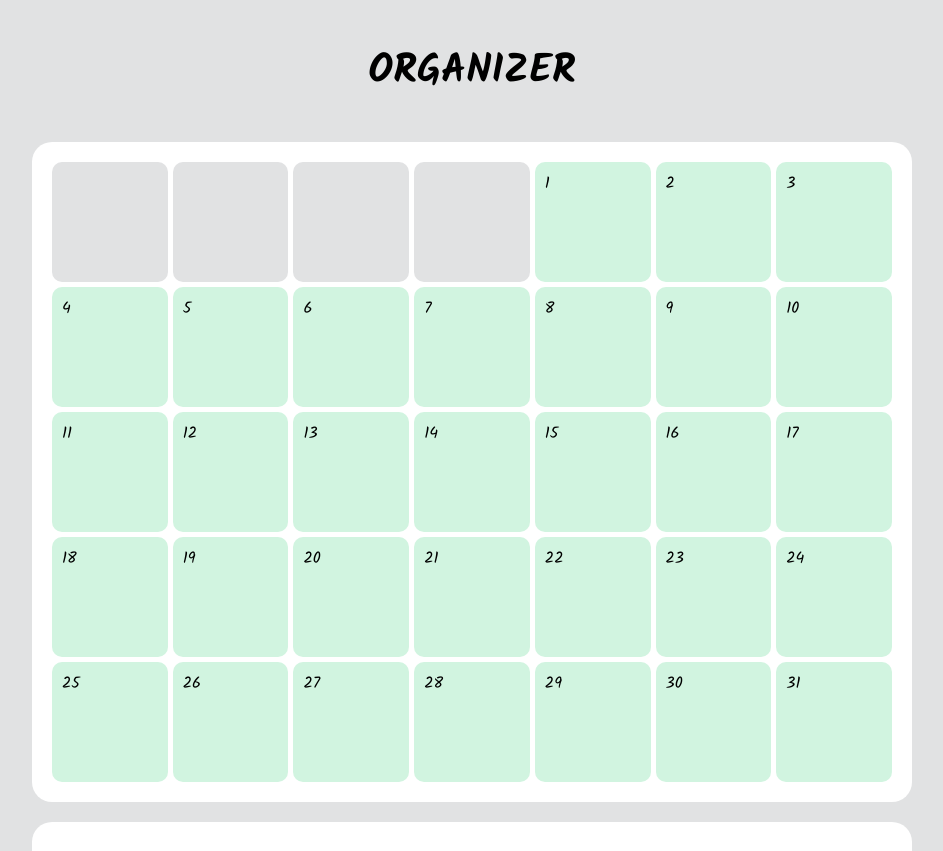
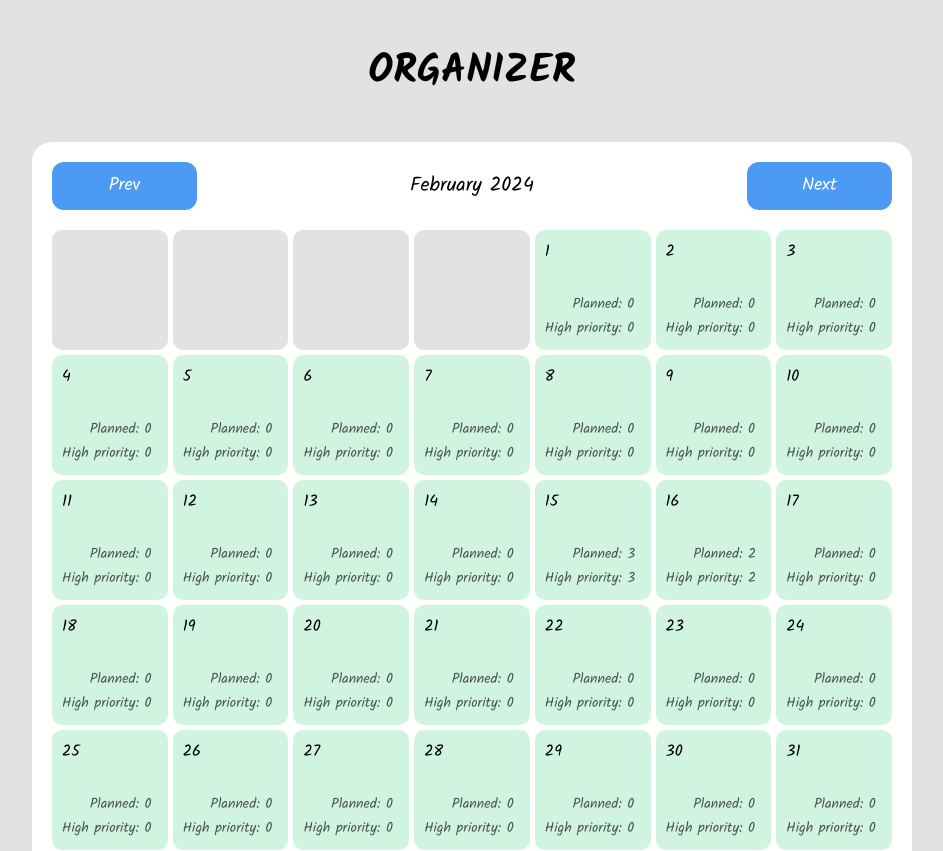
Before and after one commit to saintty/organizer, a React (Vite) app in the folder frontend/: page / in a window 1280 px wide. Shown: the top 851 px of the page, without its empty margins (168-1111 px from the left). Built offline with nearby package versions, Linux system fonts and the light colour scheme.

Commit message:
Fix calendar creation, add current month/year

```diff
--- a/frontend/src/components/pages/Home/Calendar/Calendar.module.scss
+++ b/frontend/src/components/pages/Home/Calendar/Calendar.module.scss
@@ -4,6 +4,15 @@
   padding: 20px;
   border-radius: 20px;
   background-color: $white;
+}
+
+.calendar {
+  margin-top: 20px;
+}
+
+.month {
+  font-size: 20px;
+  line-height: 28px;
 }
 
 .week {
@@ -22,9 +31,43 @@
   padding: 10px;
   border-radius: 10px;
   background-color: #d1f4e0;
+  transition: background-color 0.3s ease;
 
   &.empty {
     cursor: not-allowed;
     background-color: #e1e2e3;
   }
+
+  &:hover {
+    background-color: #9cceb2;
+
+    &.empty {
+      background-color: #e1e2e3;
+    }
+  }
 }
+
+.buttons {
+  display: flex;
+  gap: 30px;
+  align-items: center;
+  justify-content: space-between;
+}
+
+.cell {
+  display: flex;
+  flex-direction: column;
+  align-items: flex-start;
+  justify-content: space-between;
+  height: 100%;
+}
+
+.info {
+  text-align: right;
+}
+
+.planned,
+.withHigh {
+  font-size: 14px;
+  color: rgba($black, 0.65);
+}
--- a/frontend/src/components/pages/Home/Calendar/Calendar.tsx
+++ b/frontend/src/components/pages/Home/Calendar/Calendar.tsx
@@ -1,28 +1,54 @@
-import { FC, useCallback } from "react";
+import { FC, MutableRefObject, useCallback, useRef, useState } from "react";
 import cx from "classnames";
 
+import { TCalendarWithEvents, TWeek } from "@type/date";
+import { TEventMap } from "@type/event";
+
+import { joinCalendarWithEvents, withHightPriority } from "@utils/calendar";
+
+import Button from "@components/Button";
+
 import s from "./Calendar.module.scss";
-import { TCalendar, TWeek } from "@type/date";
-import { getCurrentMonthCalendar } from "@utils/date";
 
 interface CalendarProps {
   className?: string;
+  events: TEventMap;
   onClick: (date: Date) => void;
 }
 
-const Calendar: FC<CalendarProps> = ({ className, onClick }) => {
-  const calendar: TCalendar = getCurrentMonthCalendar();
+const Calendar: FC<CalendarProps> = ({ className, onClick, events }) => {
+  const yearNow: MutableRefObject<number> = useRef<number>(
+    new Date().getFullYear()
+  );
+  const [monthShift, setMonthShift] = useState(new Date().getMonth());
+
+  const calendar: TCalendarWithEvents = joinCalendarWithEvents(
+    yearNow.current,
+    monthShift,
+    events
+  );
 
   const renderWeek = useCallback(
     (week: TWeek, idx: number) => {
       return (
         <ul key={idx} className={s.week}>
-          {week.map((day) => (
+          {week.map((day, idx) => (
             <li
               className={cx(s.day, { [s.empty]: !day })}
-              onClick={day ? () => onClick(day) : undefined}
+              onClick={day ? () => onClick(day.date) : undefined}
+              key={idx}
             >
-              {day?.getDate()}
+              {day && (
+                <div className={s.cell}>
+                  <p className={s.dayNum}>{day.date.getDate()}</p>
+                  <div className={s.info}>
+                    <p className={s.planned}>Planned: {day.events.length}</p>
+                    <p className={s.withHigh}>
+                      High priority: {withHightPriority(day.events)}
+                    </p>
+                  </div>
+                </div>
+              )}
             </li>
           ))}
         </ul>
@@ -31,8 +57,21 @@ const Calendar: FC<CalendarProps> = ({ className, onClick }) => {
     [onClick]
   );
 
+  const handleNext = useCallback(() => setMonthShift((prev) => prev + 1), []);
+  const handlePrev = useCallback(() => setMonthShift((prev) => prev - 1), []);
+
   return (
     <div className={cx(s.root, className)}>
+      <div className={s.buttons}>
+        <Button className={s.toggleMonth} label="Prev" onClick={handlePrev} />
+        <p className={s.month}>
+          {new Date(yearNow.current, monthShift, 0).toLocaleDateString("en", {
+            year: "numeric",
+            month: "long",
+          })}
+        </p>
+        <Button className={s.toggleMonth} label="Next" onClick={handleNext} />
+      </div>
       <ul className={s.calendar}>{calendar.map(renderWeek)}</ul>
     </div>
   );
--- a/frontend/src/components/pages/Home/Events/Events.module.scss
+++ b/frontend/src/components/pages/Home/Events/Events.module.scss
@@ -60,3 +60,7 @@
   background: none;
   border: none;
 }
+
+.empty {
+  margin-top: 10px;
+}
--- a/frontend/src/components/pages/Home/Home.module.scss
+++ b/frontend/src/components/pages/Home/Home.module.scss
@@ -1,5 +1,9 @@
 @import "./../../../styles/breakpoints.scss";
 @import "./../../../styles/colors.scss";
+
+.root {
+  padding-bottom: 50px;
+}
 
 .title {
   padding: 46px 0;
--- a/frontend/src/components/pages/Home/Home.tsx
+++ b/frontend/src/components/pages/Home/Home.tsx
@@ -1,13 +1,15 @@
-import { FC, useCallback, useState } from "react";
+import { FC, useCallback, useMemo, useState } from "react";
 import cx from "classnames";
 
 import Container from "@components/Container";
 import Events from "./Events";
+import Calendar from "./Calendar";
 
 import { events } from "@stub/events";
 
 import s from "./Home.module.scss";
-import Calendar from "./Calendar";
+import { createDateKey, eventsByDate } from "@utils/calendar";
+import { IEvent, TEventMap } from "@type/event";
 
 interface HomeProps {
   className?: string;
@@ -20,12 +22,24 @@ const Home: FC<HomeProps> = ({ className }) => {
     (date: Date) => setSelectedDate(date),
     []
   );
+
+  const eventsList = useMemo<TEventMap>(() => eventsByDate(events), []);
+  const eventListByDate = useMemo<IEvent[]>(() => {
+    if (!selectedDate) return [];
+
+    return eventsList[createDateKey(selectedDate.toISOString())] || [];
+  }, [selectedDate, eventsList]);
+
   return (
     <main className={cx(s.root, className)}>
       <Container className={s.container}>
         <h1 className={s.title}>Organizer</h1>
-        <Calendar onClick={handleChooseDate} />
-        <Events date={selectedDate} items={events} className={s.events} />
+        <Calendar onClick={handleChooseDate} events={eventsByDate(events)} />
+        <Events
+          date={selectedDate}
+          items={eventListByDate}
+          className={s.events}
+        />
       </Container>
     </main>
   );
--- a/frontend/src/stub/events.ts
+++ b/frontend/src/stub/events.ts
@@ -25,8 +25,8 @@ export const events: IEvent[] = [
     description:
       "Lorem ipsum dolor sit amet consectetur adipisicing elit. Dolores a consectetur harum qui. A, ipsum voluptates? Totam voluptates laborum fugiat asperiores? Eveniet asperiores dolorum similique voluptatem id mollitia, impedit cumque quos natus dolorem iste inventore expedita labore ducimus laboriosam commodi eligendi nesciunt quod omnis ullam iusto! Doloribus tenetur quaerat ex modi molestiae laborum corrupti, neque repellat, consequuntur facilis perferendis dignissimos assumenda ad possimus? Laboriosam cumque consequatur ipsam cum ex hic reprehenderit debitis id in quidem perspiciatis accusamus aliquid optio iste, accusantium tempora?",
     priority: EPriority.high,
-    startTime: "2024-03-15T19:01:00Z",
-    endTime: "2024-03-15T23:01:00Z",
+    startTime: "2024-03-16T19:01:00Z",
+    endTime: "2024-03-16T23:01:00Z",
   },
   {
     id: 4,
@@ -34,8 +34,8 @@ export const events: IEvent[] = [
     description:
       "Lorem ipsum dolor sit amet consectetur adipisicing elit. Dolores a consectetur harum qui. A, ipsum voluptates? Totam voluptates laborum fugiat asperiores? Eveniet asperiores dolorum similique voluptatem id mollitia, impedit cumque quos natus dolorem iste inventore expedita labore ducimus laboriosam commodi eligendi nesciunt quod omnis ullam iusto! Doloribus tenetur quaerat ex modi molestiae laborum corrupti, neque repellat, consequuntur facilis perferendis dignissimos assumenda ad possimus? Laboriosam cumque consequatur ipsam cum ex hic reprehenderit debitis id in quidem perspiciatis accusamus aliquid optio iste, accusantium tempora?",
     priority: EPriority.high,
-    startTime: "2024-03-15T19:01:00Z",
-    endTime: "2024-03-15T23:01:00Z",
+    startTime: "2024-03-16T19:01:00Z",
+    endTime: "2024-03-16T23:01:00Z",
   },
   {
     id: 5,
--- a/frontend/src/types/event.ts
+++ b/frontend/src/types/event.ts
@@ -12,3 +12,7 @@ export interface IEvent {
   startTime: string;
   endTime: string;
 }
+
+export type TEventMap = {
+  [key: string]: IEvent[];
+};
--- /dev/null
+++ b/frontend/src/utils/calendar.ts
@@ -0,0 +1,114 @@
+import { TEmptyCalendar, TCalendarCell } from "@type/date";
+import { EPriority, IEvent, TEventMap } from "@type/event";
+
+export const getCalendarByMonth = (
+  currentYear: number,
+  currentMonthShift: number
+): TEmptyCalendar => {
+  const calendar: TEmptyCalendar = [];
+  const resultDate = new Date(currentYear, currentMonthShift, 1);
+
+  const firstDay: number =
+    new Date(resultDate.getFullYear(), resultDate.getMonth(), 1).getDay() - 1;
+  const lastDay: number = new Date(
+    resultDate.getFullYear(),
+    resultDate.getMonth() + 1,
+    0
+  ).getDate();
+
+  let idx: number = 1;
+  let week: Date[] = [];
+
+  while (idx <= lastDay) {
+    week.push(new Date(resultDate.getFullYear(), resultDate.getMonth(), idx));
+
+    if ((idx + firstDay) % 7 === 0) {
+      calendar.push(week);
+      week = [];
+    }
+
+    idx += 1;
+  }
+
+  if (week.length) calendar.push(week);
+
+  const expand = (arr: (Date | null)[], toStart: boolean = false): void => {
+    while (arr.length !== 7) {
+      if (toStart) {
+        arr.unshift(null);
+      } else {
+        arr.push(null);
+      }
+    }
+  };
+
+  expand(calendar[0], true);
+  expand(calendar[calendar.length - 1]);
+  return calendar;
+};
+
+export const createDateKey = (time: string): string => {
+  const date = new Date(time);
+
+  const keyOptions: Intl.DateTimeFormatOptions = {
+    year: "numeric",
+    month: "long",
+    day: "numeric",
+  };
+
+  return date.toLocaleDateString("en", keyOptions);
+};
+
+export const eventsByDate = (events: IEvent[]): TEventMap =>
+  events.reduce((map: TEventMap, event: IEvent): TEventMap => {
+    const startKey = createDateKey(event.startTime);
+    const endKey = createDateKey(event.startTime);
+
+    if (map[startKey]) map[startKey].push(event);
+    else map[startKey] = [event];
+
+    if (startKey === endKey) return map;
+
+    if (map[endKey]) map[endKey].push(event);
+    else map[endKey] = [event];
+
+    return map;
+  }, {});
+
+export const joinCalendarWithEvents = (
+  currentYear: number,
+  currentMonthShift: number,
+  eventsMap: TEventMap
+): TCalendarCell[][] => {
+  const calendar: TEmptyCalendar = getCalendarByMonth(
+    currentYear,
+    currentMonthShift
+  );
+  const resultCalendar: TCalendarCell[][] = [];
+
+  for (let i = 0; i < calendar.length; ++i) {
+    resultCalendar.push([]);
+
+    for (let j = 0; j < calendar[0].length; ++j) {
+      if (!calendar[i][j]) {
+        resultCalendar[i][j] = null;
+        continue;
+      }
+
+      const calendarDateKey = createDateKey(calendar[i][j]!.toISOString());
+      resultCalendar[i][j] = {
+        date: calendar[i][j]!,
+        events: [],
+      };
+
+      if (eventsMap[calendarDateKey]?.length) {
+        resultCalendar[i][j]!.events = eventsMap[calendarDateKey];
+      }
+    }
+  }
+
+  return resultCalendar;
+};
+
+export const withHightPriority = (events: IEvent[] = []): number =>
+  events.filter((event: IEvent) => event.priority === EPriority.high).length;
--- a/frontend/src/utils/date.ts
+++ b/frontend/src/utils/date.ts
@@ -1,5 +1,3 @@
-import { TCalendar } from "@type/date";
-
 const convertDayToDayTime = (date: Date): string => {
   const expand = (num: number): string => num.toString().padStart(2, "0");
 
@@ -23,44 +21,3 @@ export const convertTimeMonthPart = (date: Date): string => {
     year: "numeric",
   })}`;
 };
-
-export const getCurrentMonthCalendar = (): TCalendar => {
-  const calendar: TCalendar = [];
-  const currentDate = new Date();
-
-  const firstDay: number =
-    new Date(currentDate.getFullYear(), currentDate.getMonth(), 1).getDay() - 1;
-  const lastDay: number = new Date(
-    currentDate.getFullYear(),
-    currentDate.getMonth() + 1,
-    0
-  ).getDate();
-
-  let idx: number = 1;
-  let week: Date[] = [];
-
-  while (idx <= lastDay) {
-    week.push(new Date(currentDate.getFullYear(), currentDate.getMonth(), idx));
-
-    if ((idx + firstDay) % 7 === 0) {
-      calendar.push(week);
-      week = [];
-    }
-
-    idx += 1;
-  }
-
-  const expand = (arr: (Date | null)[], toStart: boolean = false): void => {
-    while (arr.length !== 7) {
-      if (toStart) {
-        arr.unshift(null);
-      } else {
-        arr.push(null);
-      }
-    }
-  };
-
-  expand(calendar[0], true);
-  expand(calendar[calendar.length - 1]);
-  return calendar;
-};
```
Also changed, not shown: frontend/src/components/pages/Home/Events/Events.tsx (+11 -2 lines), frontend/src/types/date.ts (+12 -2 lines).
